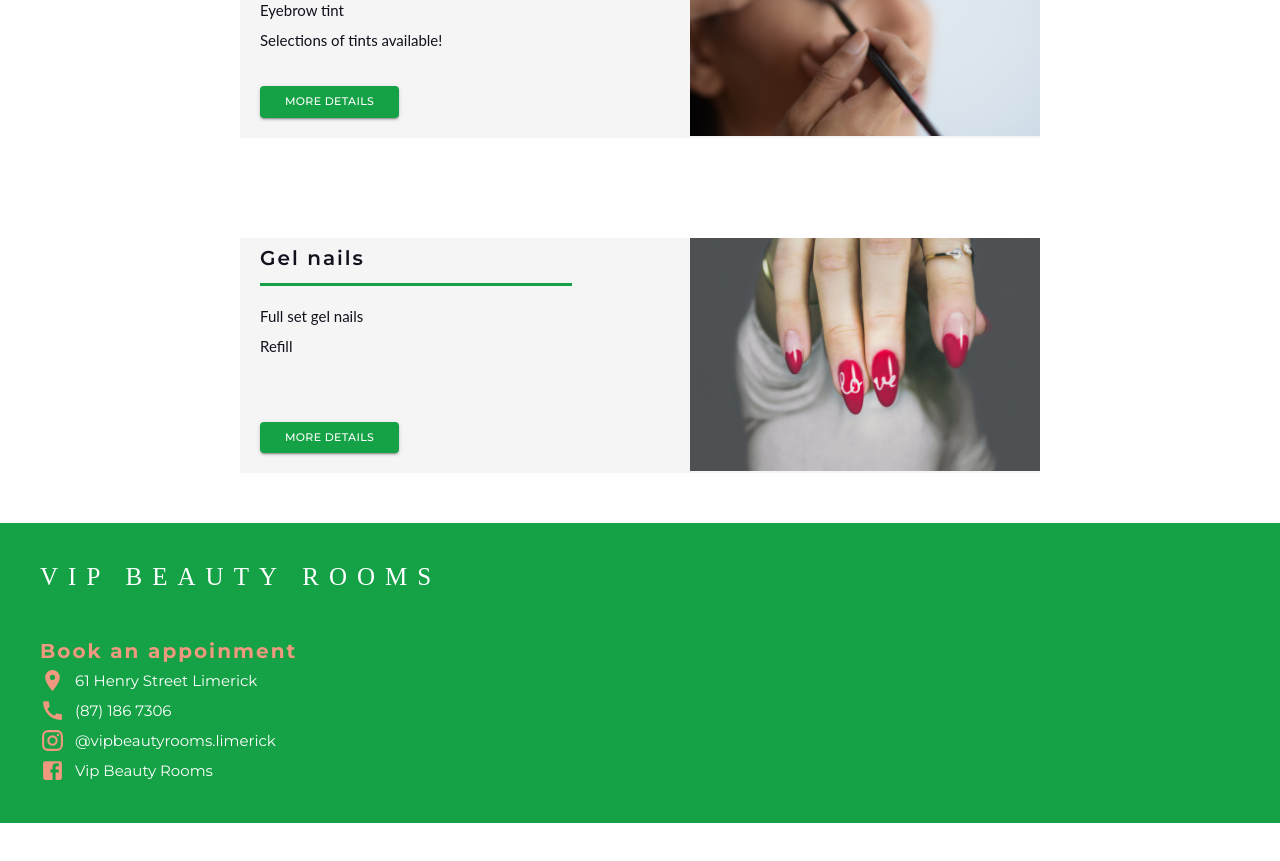
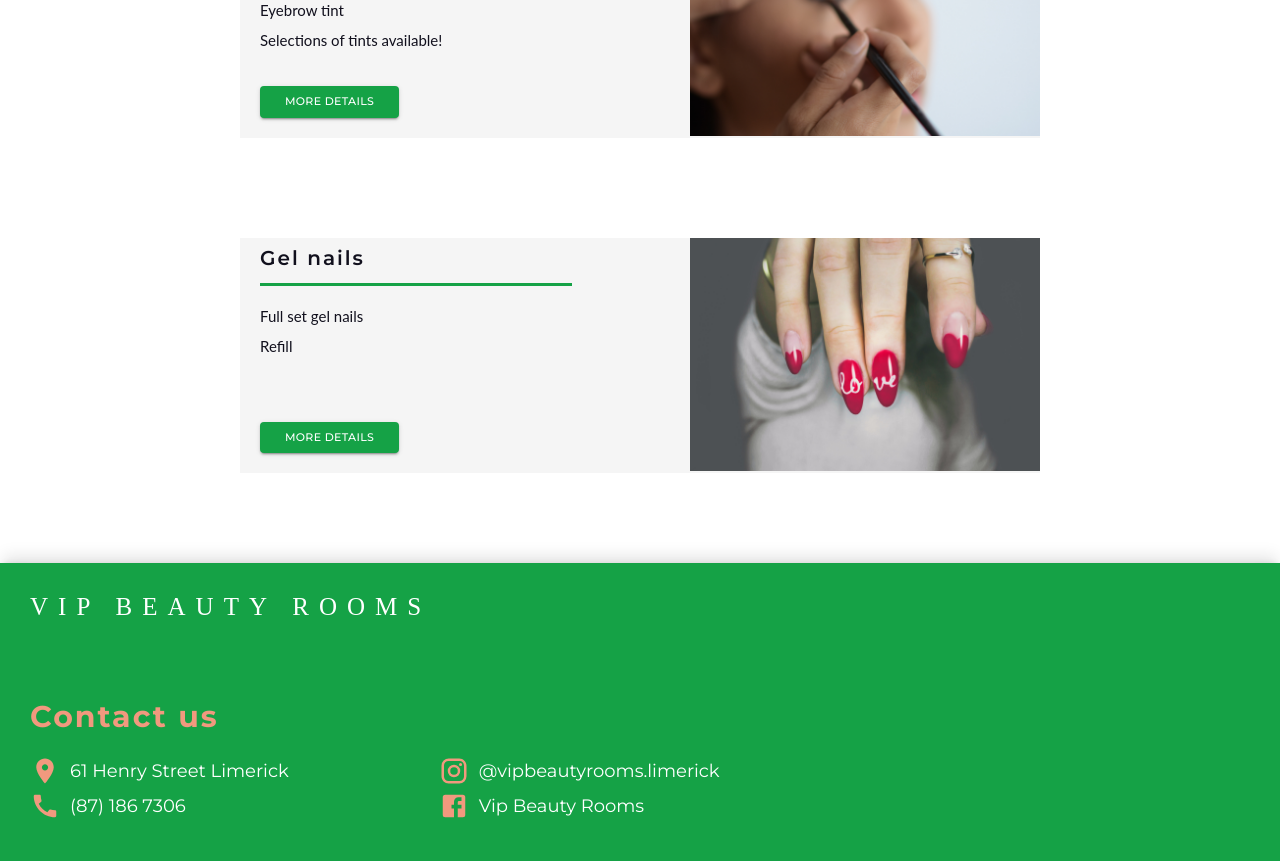
Before and after one commit to BrenoFischer/vip-beauty-rooms, a React (Create React App) app: page / in a window 1280 px wide. Shown: the part 1879-2740 px from the top of the page. Before the commit the page ends 2702 px from the top, so only its background shows below. Built offline with nearby package versions, Linux system fonts and the light colour scheme; a web font is replaced by a local one.

Commit message:
build footer

```diff
--- a/src/components/footer/footer.component.js
+++ b/src/components/footer/footer.component.js
@@ -17,7 +17,7 @@ const FooterItem = ({ title, icon }) => {
 const Footer = () => {
     const iconStyle = {
         color: '#f1997e',
-        fontSize: "2.5rem",
+        fontSize: "3rem",
     };
 
     return(
@@ -26,7 +26,8 @@ const Footer = () => {
                 <h3 className='footer__logo'>Vip Beauty Rooms</h3>
             </div>
             <div className='footer__section-container'>
-                <h3 className='footer__section-title'>Book an appoinment</h3>
+                <h3 className='footer__section-title'>Contact us</h3>
+                <div className='footer__section-links'>
                     <div className='footer__section-double'>
                         <FooterItem
                             title="61 Henry Street Limerick"
@@ -47,6 +48,7 @@ const Footer = () => {
                             icon={<FacebookIcon sx={iconStyle}/>}
                         />
                     </div>
+                </div>
 
             </div>
         </footer>
--- a/src/components/footer/footer.styles.scss
+++ b/src/components/footer/footer.styles.scss
@@ -1,13 +1,11 @@
 @import '../../sassStyles/variables';
 
 .footer {
-    padding: 4rem;
     width: 100%;
     height: $footer-height;
     background-color: $primary-color;
-    display: flex;
-    flex-direction: column;
-    justify-content: space-between;
+    position: relative;
+    box-shadow: 0 -10px 15px -3px rgb(0 0 0 / 0.1), 0 -4px 6px -4px rgb(0 0 0 / 0.1);
 
     &__logo-container {
         margin-bottom: 4rem;
@@ -20,19 +18,29 @@
         font-weight: 400;
         text-transform: uppercase;
         letter-spacing: 1rem;
+        position: absolute;
+        top: 3rem;
+        left: 3rem;
     }
 
     &__section-container {
-        width: 100%;
+        position: absolute;
+        top: 45%;
+        left: 3rem;
+    }
+
+    &__section-links {
         display: flex;
-        flex-direction: column;
-        justify-content: space-between;
-        // align-items: center;
+        gap: 15rem;
+    }
+
+    &__section-double {
+        margin-top: 1.6rem;
     }
 
     &__section-title {
         color: #f1997e;
-        font-size: 2rem;
+        font-size: 3rem;
         font-family: "Montserrat", "sans-serif";
         letter-spacing: 0.2rem;
     }
@@ -47,7 +55,7 @@
         color: #fff;
         font-family: "Montserrat", "sans-serid";
         font-weight: 400;
-        font-size: 1.5rem;
+        font-size: 1.8rem;
         margin-left: 1rem;
     }
 }
```
Lines whose indentation alone changed are shown as unchanged.
